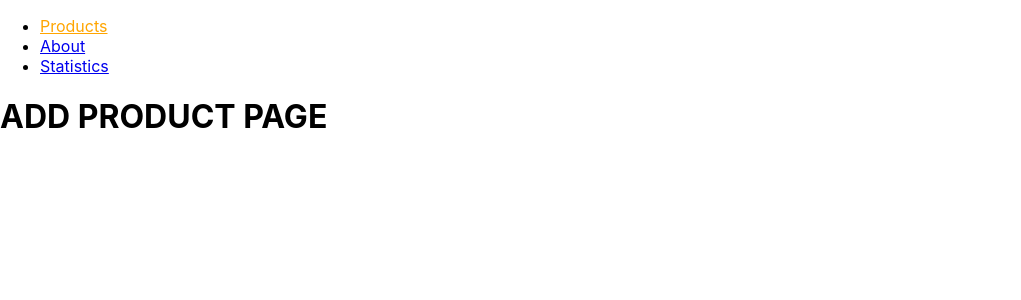
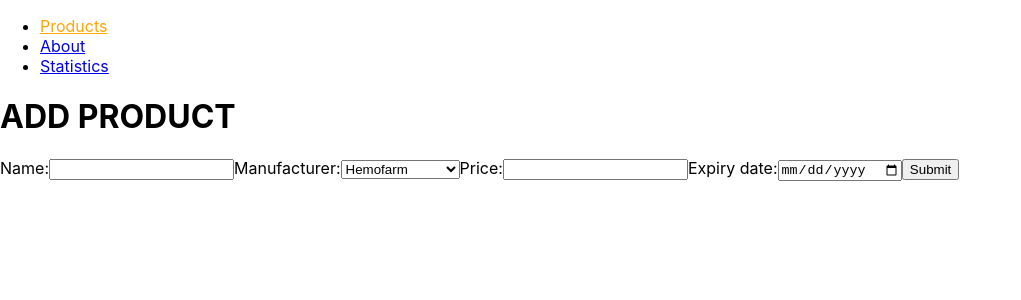
Before and after one commit to zKaoX/smart-cat-aleksandar-sosaljski, a React (Vite) app: page /products/add in a window 1280 px wide. Shown: the top 300 px of the page, without its empty margins (0-1021 px from the left). Built offline with nearby package versions, Linux system fonts and the light colour scheme.

Commit message:
U add stranici moguje je dodati product

```diff
--- a/src/backend/api.js
+++ b/src/backend/api.js
@@ -6,15 +6,26 @@ import { v4 as uuidv4 } from 'uuid';
  */
 if (!localStorage.getItem('isInitialised')) {
     localStorage.setItem('isInitialised', true);
+
+    const manufacturers = [
+        {id: uuidv4(), name: 'Hemofarm'},
+        {id: uuidv4(), name: 'Krka'},
+        {id: uuidv4(), name: 'ZORKA Pharma'},
+        {id: uuidv4(), name: 'Galenika'},
+        {id: '1', name: 'Manufacturer'},
+    ]
     const products = [
-        { id: uuidv4(), name: 'product1', manufacturer: {id: 1, name: 'manufacturer1'}, price: 1, expiryDate: new Date(Date.now()) },
-        { id: uuidv4(), name: 'product2', manufacturer: {id: 2, name: 'manufacturer2'}, price: 2, expiryDate: new Date(Date.now()) },
-        { id: uuidv4(), name: 'product3', manufacturer: {id: 1, name: 'manufacturer1'}, price: 1, expiryDate: new Date(Date.now()) },
-        { id: uuidv4(), name: 'product4', manufacturer: {id: 2, name: 'manufacturer2'}, price: 2, expiryDate: new Date(Date.now()) },
-        { id: uuidv4(), name: 'product5', manufacturer: {id: 1, name: 'manufacturer1'}, price: 1, expiryDate: new Date(Date.now()) },
-        { id: uuidv4(), name: 'product6', manufacturer: {id: 2, name: 'manufacturer2'}, price: 2, expiryDate: new Date(Date.now()) },
+        { id: uuidv4(), name: 'Hemomicin', manufacturer: manufacturers[0], price: 1, expiryDate: new Date(Date.now()) },
+        { id: uuidv4(), name: 'Brufen', manufacturer: manufacturers[0], price: 2, expiryDate: new Date(Date.now()) },
+        { id: uuidv4(), name: 'Aminalon', manufacturer: manufacturers[0], price: 1, expiryDate: new Date(Date.now()) },
+        { id: uuidv4(), name: 'Viranto Forte', manufacturer: manufacturers[1], price: 2, expiryDate: new Date(Date.now()) },
+        { id: uuidv4(), name: 'Herbiko', manufacturer: manufacturers[1], price: 1, expiryDate: new Date(Date.now()) },
+        { id: uuidv4(), name: 'Aspirin', manufacturer: manufacturers[2], price: 2, expiryDate: new Date(Date.now()) },
     ];
+
+    localStorage.setItem('manufacturers', JSON.stringify(manufacturers));
     localStorage.setItem('products', JSON.stringify(products));
+
 }
 
 /**
@@ -29,7 +40,9 @@ export function getProducts() {
     return JSON.parse(localStorage.getItem('products'));
 }
 
-export function addProduct({ name, manufacturer, price, expiryDate }) {
+export function addProduct({ name, manufacturerId, price, expiryDate }) {
+    const manufacturer = getManufacturers().find(el => el.id === manufacturerId)
+
     const product =  { id: uuidv4(), name, manufacturer, price, expiryDate }
     const products = JSON.parse(localStorage.getItem('products'));
     localStorage.setItem('products', JSON.stringify( [...products, product] ));
@@ -68,3 +81,7 @@ export function subscribeOnProductsChange(callback) {
 
     return unsubscribe;
 }
+
+export function getManufacturers() {
+    return JSON.parse(localStorage.getItem('manufacturers'));
+}
--- a/src/components/Product.jsx
+++ b/src/components/Product.jsx
@@ -16,6 +16,7 @@ function Product({ product, onEditClick, onDeleteClick }) {
             <p>Manufacturer: {product.manufacturer.name}</p>
             <p>Price: {product.price}&euro;</p>
             <p>Expiry date: {dateString}</p>
+            <p>Id: {product.id}</p>
             <button onClick={handleEditClick}>EDIT</button>
             <button onClick={handleDeleteClick}>DELETE</button>
         </>
--- a/src/pages/AddProduct.jsx
+++ b/src/pages/AddProduct.jsx
@@ -1,5 +1,61 @@
+import { useRef } from "react";
+import { useNavigate } from 'react-router-dom';
+
+import { getManufacturers, addProduct } from '../backend/api';
+
 function AddProduct() {
-    return <h1>ADD PRODUCT PAGE</h1>;
+    const nameRef = useRef('pera');
+    const manufacturerIdRef = useRef('zdera');
+    const priceRef = useRef(0);
+    const expiryDateRef = useRef(Date.now());
+
+    const manufacturers = getManufacturers();
+
+    const navigate = useNavigate();
+
+    function handleAddClick(e) {
+        e.preventDefault();
+        const p = {
+            name: nameRef.current.value,
+            price: priceRef.current.value,
+            manufacturerId: manufacturerIdRef.current.value,
+            expiryDate: expiryDateRef.current.value
+        };
+        addProduct(p);
+        navigate('/products')
+
+        console.log(p);
+    }
+
+    return (
+        <>
+            <h1>ADD PRODUCT</h1>
+
+            <form onSubmit={handleAddClick}>
+                <label>
+                    Name:
+                    <input type="text" ref={nameRef} required/>
+                </label>
+                <label>
+                    Manufacturer:
+                    <select name="cars" ref={manufacturerIdRef}>
+                        {
+                            manufacturers.map(({ id, name }) => <option value={id}>{name}</option>)
+                        }
+                    </select>
+                </label>
+                <label>
+                    Price:
+                    <input type="number" ref={priceRef} required/>
+                </label>
+                <label>
+                    Expiry date:
+                    <input type="date" ref={expiryDateRef} required/>
+                </label>
+                <input type="submit" value="Submit" />
+            </form>
+        </>
+    );
 }
 
 export default AddProduct;
--- a/src/pages/Products.jsx
+++ b/src/pages/Products.jsx
@@ -1,5 +1,5 @@
 import { useState, useEffect } from 'react';
-import { useNavigate, Link } from 'react-router-dom';
+import { useNavigate } from 'react-router-dom';
 import { getProducts, deleteProduct, addProduct, subscribeOnProductsChange } from '../backend/api';
 
 import Product from '../components/Product';
@@ -23,7 +23,7 @@ function Products() {
     function handleAddRandomClick() {
         addProduct({
             name: Math.random().toString(),
-            manufacturer: {id: 1, name: 'manufacturer1'},
+            manufacturerId: '1',
             price: 1,
             expiryDate: new Date(Date.now())
         });
```
